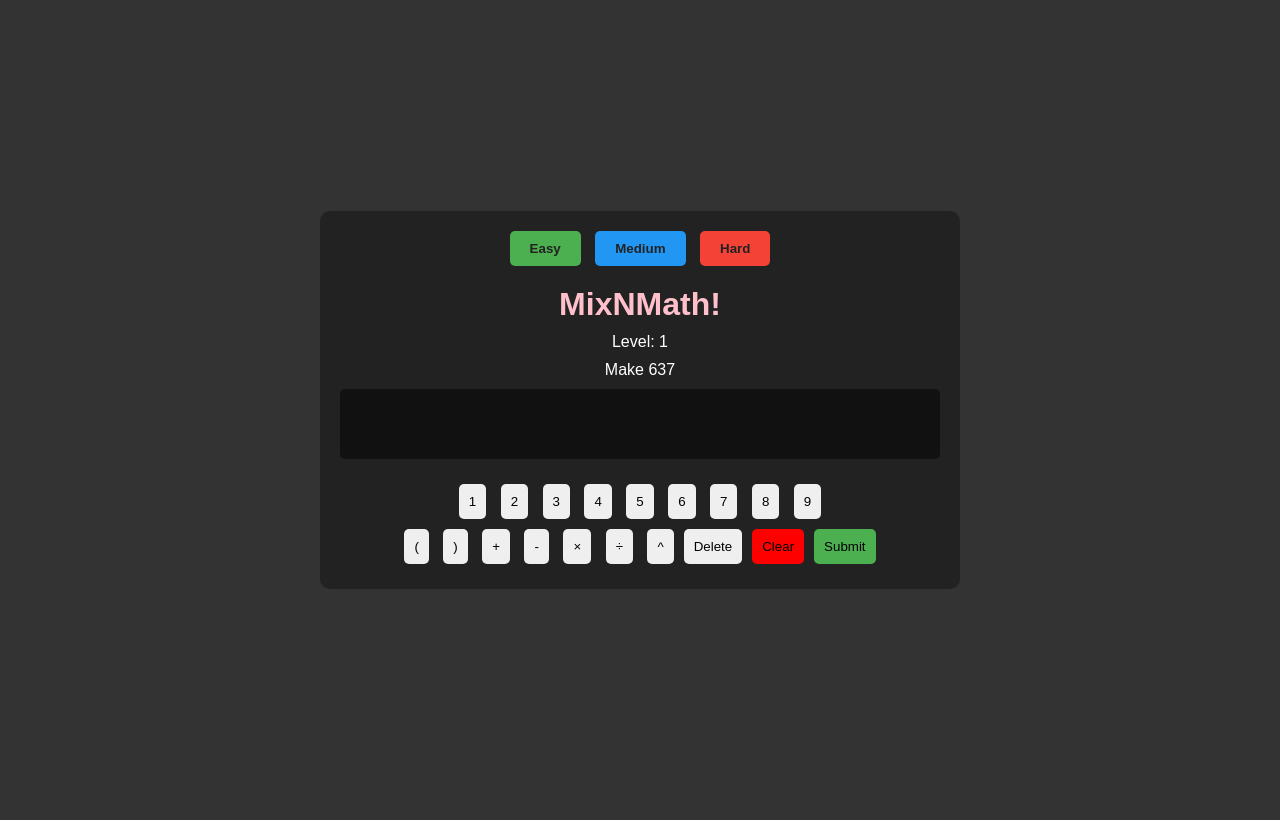
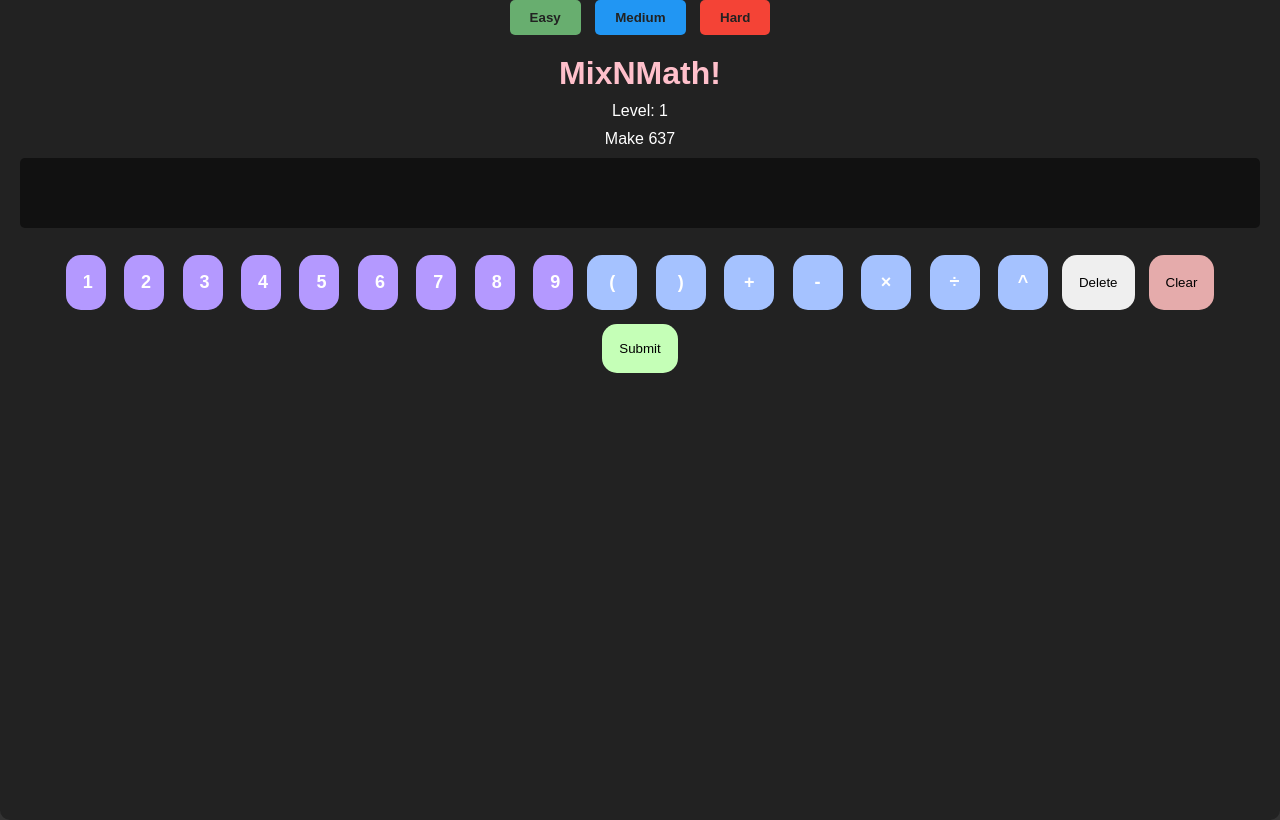
Before and after one commit to nrccstat/MixNMath, a PHP site: page / in a window 1280 px wide. Before the commit the page ends 589 px from the top, so only its background shows below. Run offline with PHP 8.4, Linux system fonts and the light colour scheme; some libraries are stand-ins or nearby versions.

Commit message:
made changes to styles.css

```diff
--- a/styles.css
+++ b/styles.css
@@ -5,7 +5,7 @@ body {
     justify-content: center;
     align-items: center;
     background-color: #333;
-    font-family: 'Arial', sans-serif;
+    font-family: 'Lexend', sans-serif;
     color: white;
 }
 
@@ -14,8 +14,10 @@ body {
     padding: 20px;
     border-radius: 10px;
     text-align: center;
-    max-width: 600px;
+    max-width: 1920px;
+    max-height: 1080;
     width: 100%;
+    height: 100%;
 }
 
 .difficulty-buttons {
@@ -34,15 +36,21 @@ body {
 }
 
 #basic {
-    background-color: #4CAF50; /* Green */
+    background-color: #68AE6F; /* Green */
+    font-family: 'Lexend', sans-serif;
+    font: bold;
 }
 
 #medium {
     background-color: #2196F3; /* Blue */
+    font-family: 'Lexend', sans-serif;
+    font: bold;
 }
 
 #hard {
     background-color: #f44336; /* Red */
+    font-family: 'Lexend', sans-serif;
+    font: bold;
 }
 
 .title {
@@ -69,27 +77,53 @@ body {
 }
 
 .button {
-    padding: 10px;
-    margin: 5px;
+    padding: 17px;
+    margin: 7px;
     border: none;
-    border-radius: 5px;
+    border-radius: 15px;
+    font-family: 'Lexend', sans-serif;
+    font: bold;
 
 }
 
 .button:hover {
-    background-color:#ADD8E6;
+    background-color:#747474;
+    color:#ffffff;
     transition: 0.5s;
+    font-family: 'Lexend', sans-serif;
+    font: bold;
 }
 
 .submit-button{
 
-    background-color: #4CAF50;
+    background-color: #C5FFB7;
+    font-family: 'Lexend', sans-serif;
+    font: bold;
 }
 
 .clear-button{
-    background-color: red;
+    background-color: #E5ABAB;
+    font-family: 'Lexend', sans-serif;
+    font: bold;
 }
 
 #my{
-    zoom: 300%;
+    zoom: 500%;
     }
+
+.number{
+    background-color: #B499FF;
+    width: 40px;
+    color: #FFFFFF;
+    font-family: 'Lexend', sans-serif;
+    font-weight: 800;
+    font-size: large;
+}
+.operator{
+    background-color: #a5c2ff;
+    width: 50px;
+    color: #FFFFFF;
+    font-family: 'Lexend', sans-serif;
+    font-weight: 800;
+    font-size: large;
+}
```
